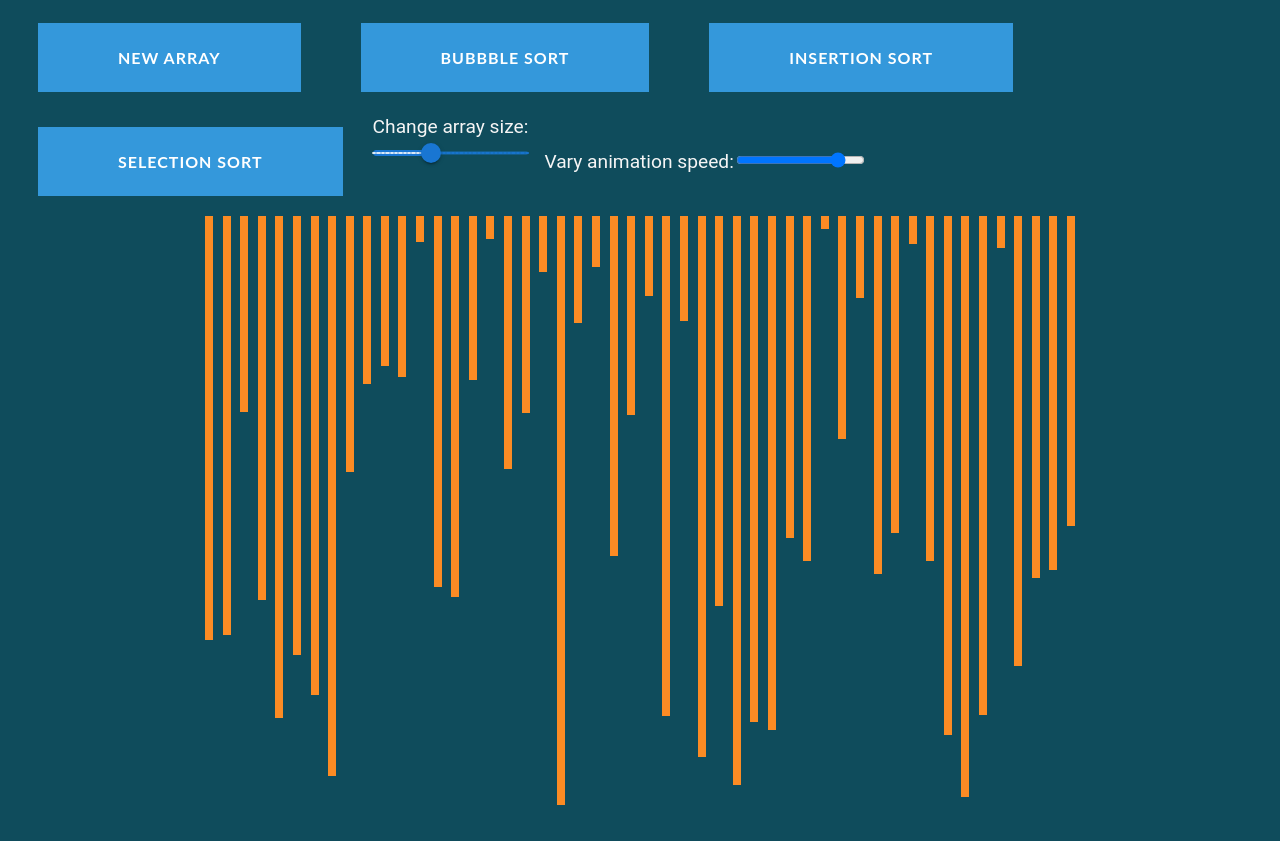
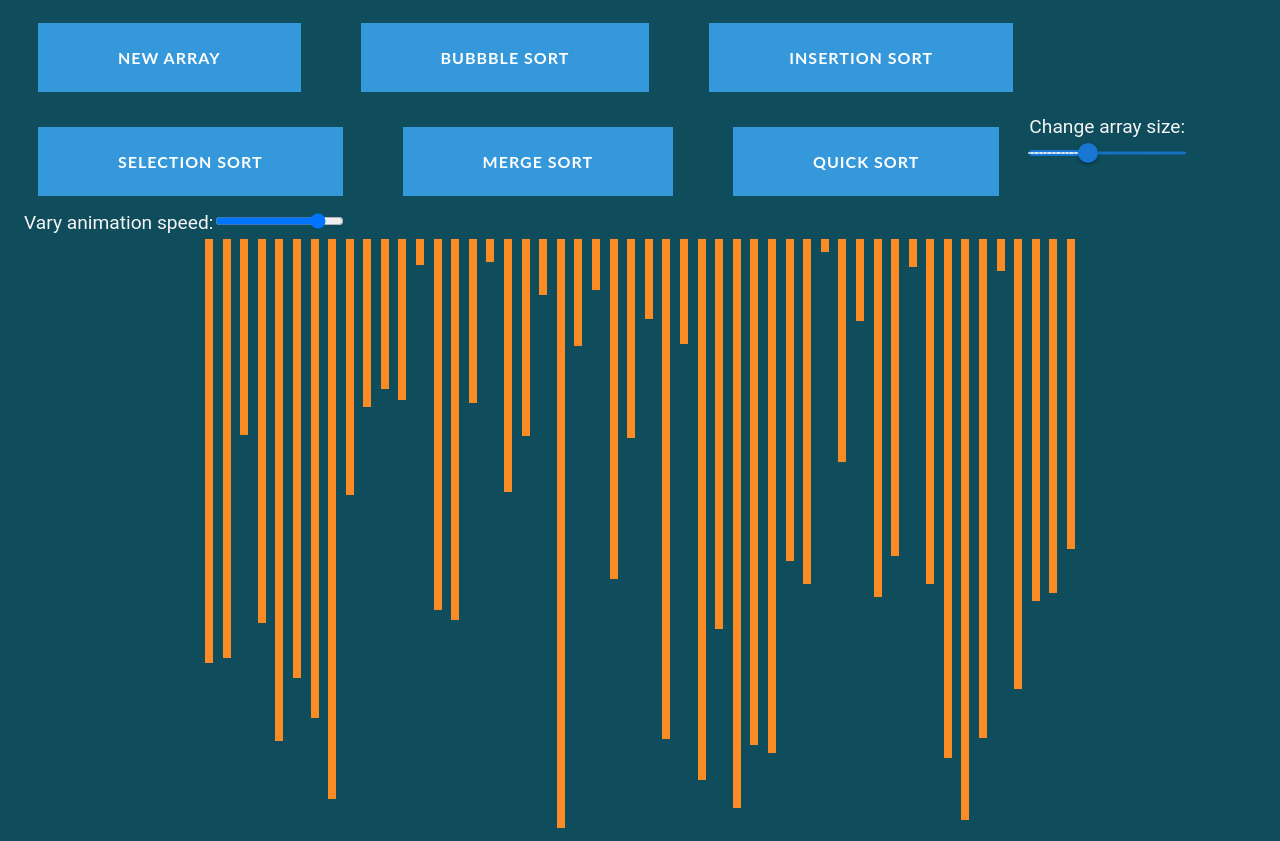
Before and after one commit to sarthakDora/SortAlgoVisualizer.github.io, a React (Create React App) app in the folder sort-algo-visualizer/: page / in a window 1280 px wide. Before the commit the page ends 818 px from the top, so only its background shows below. Built offline with nearby package versions, Linux system fonts and the light colour scheme.

Commit message:
added few more sorting algo

```diff
--- /dev/null
+++ b/sort-algo-visualizer/src/SortingAlgoComponent/mergeSort.js
@@ -0,0 +1,57 @@
+export function MergeSort(array) {
+    const animations = [];
+    if (array.length <= 1) return array;
+    const auxiliaryArray = array.slice();
+    mergeSortHelper(array, 0, array.length - 1, auxiliaryArray, animations);
+    return animations;
+  }
+
+  function mergeSortHelper(
+    mainArray,
+    startIdx,
+    endIdx,
+    auxiliaryArray,
+    animations,
+  ) {
+    if (startIdx === endIdx) return;
+    const middleIdx = Math.floor((startIdx + endIdx) / 2);
+    mergeSortHelper(auxiliaryArray, startIdx, middleIdx, mainArray, animations);
+    mergeSortHelper(auxiliaryArray, middleIdx + 1, endIdx, mainArray, animations);
+    doMerge(mainArray, startIdx, middleIdx, endIdx, auxiliaryArray, animations);
+  }
+
+  function doMerge(
+    mainArray,
+    startIdx,
+    middleIdx,
+    endIdx,
+    auxiliaryArray,
+    animations,
+  ) {
+    let k = startIdx;
+    let i = startIdx;
+    let j = middleIdx + 1;
+    while (i <= middleIdx && j <= endIdx) {
+      animations.push([i, j]);
+      animations.push([i, j]);
+      if (auxiliaryArray[i] <= auxiliaryArray[j]) {
+        animations.push([k, auxiliaryArray[i]]);
+        mainArray[k++] = auxiliaryArray[i++];
+      } else {
+        animations.push([k, auxiliaryArray[j]]);
+        mainArray[k++] = auxiliaryArray[j++];
+      }
+    }
+    while (i <= middleIdx) {
+      animations.push([i, i]);
+      animations.push([i, i]);
+      animations.push([k, auxiliaryArray[i]]);
+      mainArray[k++] = auxiliaryArray[i++];
+    }
+    while (j <= endIdx) {
+      animations.push([j, j]);
+      animations.push([j, j]);
+      animations.push([k, auxiliaryArray[j]]);
+      mainArray[k++] = auxiliaryArray[j++];
+    }
+  }
--- /dev/null
+++ b/sort-algo-visualizer/src/SortingAlgoComponent/quickSort.js
@@ -0,0 +1,38 @@
+function swap(array, animations, i, j) {
+    let temp = array[i];
+    array[i] = array[j];
+    array[j] = temp;
+    animations.push([i,j,"colorchange1"]);
+    animations.push([i,j,"valuerev"]);
+    animations.push([i,j,"colorreverse"]);
+
+}
+function partition(array, animations, start, end) {
+    let i = start - 1;
+    let pivot = array[end];
+    animations.push([end, end,"pivot"]);
+    for (let j = start; j < end; j++) {
+        if (array[j] < pivot) {
+            i++;
+            swap(array, animations, i, j);
+        }
+    }
+    swap(array, animations, i + 1, end);
+    animations.push([end, end,"pivotrev"]);
+    return i + 1;
+}
+function quicksortHelper(array, animations, start, end) {
+    if (start < end) {
+        let pivot = partition(array, animations, start, end)
+        // console.log(array);
+        quicksortHelper(array, animations, start, pivot - 1);
+        quicksortHelper(array, animations, pivot + 1, end);
+    }
+}
+export function QuickSort(array) {
+    // console.log(array);
+    const animations = [];
+    quicksortHelper(array, animations, 0, array.length - 1);
+    console.log(array);
+    return animations;
+}
--- a/sort-algo-visualizer/src/visualizerComponent.jsx
+++ b/sort-algo-visualizer/src/visualizerComponent.jsx
@@ -4,6 +4,8 @@
 import { BubbleSort } from './SortingAlgoComponent/bubbleSort';
 import { InsertionSort } from './SortingAlgoComponent/insertionSort';
 import { SelectionSort } from './SortingAlgoComponent/selectionSort';
+import { MergeSort } from './SortingAlgoComponent/mergeSort';
+import { QuickSort } from './SortingAlgoComponent/quickSort';
 
 import Slider from '@mui/material/Slider';
 
@@ -186,6 +188,89 @@
         }, this.state.animationTime * animations.length);
     }
 
+    mergeSort() {
+        const animations = MergeSort(this.state.arr);
+        for (let i = 0; i < animations.length; i++) {
+            const isColorChange = i % 3 !== 2;
+            if (isColorChange) {
+                const [barOneIdx, barTwoIdx] = animations[i];
+                const barOneStyle = document.getElementById(barOneIdx).style;
+                const barTwoStyle = document.getElementById(barTwoIdx).style;
+                const color = i % 3 === 0 ? color1 : color2;
+                setTimeout(() => {
+                    barOneStyle.backgroundColor = color;
+                    barTwoStyle.backgroundColor = color;
+                }, i * this.state.animationTime);
+            } else {
+                setTimeout(() => {
+                    const [barOneIdx, newHeight] = animations[i];
+                    const barOneStyle = document.getElementById(barOneIdx).style;
+                    barOneStyle.height = `${newHeight}px`;
+                }, i * this.state.animationTime);
+            }
+        }
+        setTimeout(() => {
+            this.changetoColor3(this.state.arr, color3);
+            this.enableButtons();
+        }, this.state.animationTime * animations.length);
+    }
+
+    quickSort() {
+        let a = [];
+        for (let i = 0; i < this.state.arr.length; i++) {
+            a.push(document.getElementById(i).style.height);
+        }
+        console.log(a);
+        console.log(this.state.arr);
+        const animations = QuickSort(this.state.arr);
+        // console.log(animations);
+        for (let i = 0; i < animations.length; i++) {
+            const [bar1, bar2, optype] = animations[i];
+            const bar1style = document.getElementById(bar1).style;
+            const bar2style = document.getElementById(bar2).style;
+            if (optype === "pivot") {
+                setTimeout(() => {
+                    bar1style.backgroundColor = "yellow";
+                }, this.state.animationTime * i);
+            }
+            else if (optype === "pivotrev") {
+                setTimeout(() => {
+                    bar1style.backgroundColor = color2;
+                }, this.state.animationTime * i);
+            }
+            else if (optype === "colorchange1") {
+                setTimeout(() => {
+                    bar1style.backgroundColor = color1;
+                    bar2style.backgroundColor = color1;
+                }, this.state.animationTime * i);
+            }
+            else if (optype === "colorreverse") {
+                setTimeout(() => {
+                    bar1style.backgroundColor = color2;
+                    bar1style.backgroundColor = color2;
+                }, this.state.animationTime * i);
+            }
+            else {
+                setTimeout(() => {
+                    let temp = bar1style.height;
+                    console.log("The value bar1:" + temp);
+                    console.log("The value bar2:" + bar2style.height);
+                    bar1style.height = bar2style.height;
+                    bar2style.height = temp;
+                }, this.state.animationTime * i);
+            }
+        }
+        setTimeout(() => {
+            this.changetoColor3(this.state.arr, color3);
+            this.enableButtons();
+            let a = [];
+            for (let i = 0; i < this.state.arr.length; i++) {
+                a.push(document.getElementById(i).style.height);
+            }
+            console.log(a);
+        }, this.state.animationTime * animations.length);
+
+    }
     onSliderChange(e) {
 
         this.state.SIZE = e.target.value;
@@ -246,6 +331,14 @@
                     this.selectionSort();
                     this.disableButtons("selection");
                 }}>Selection Sort</button>
+         <button className="btn btn-1 .btn-sep icon-info" id="merge" onClick={() => {
+                    this.mergeSort();
+                    this.disableButtons("merge");
+                }}>Merge Sort</button>
+         <button className="btn btn-1 .btn-sep icon-info" id="quick" onClick={() => {
+                    this.quickSort();
+                    this.disableButtons("quick");
+                }}>Quick Sort</button>
 
 
 
```
